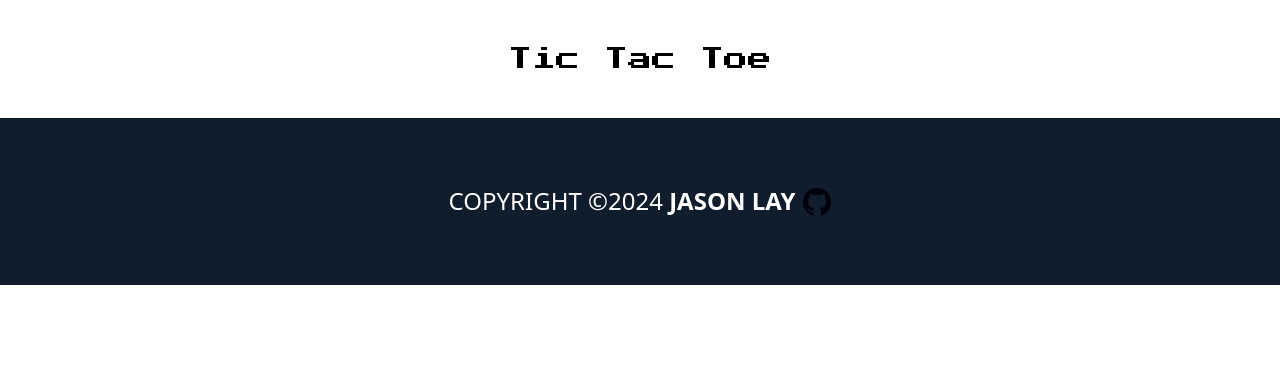
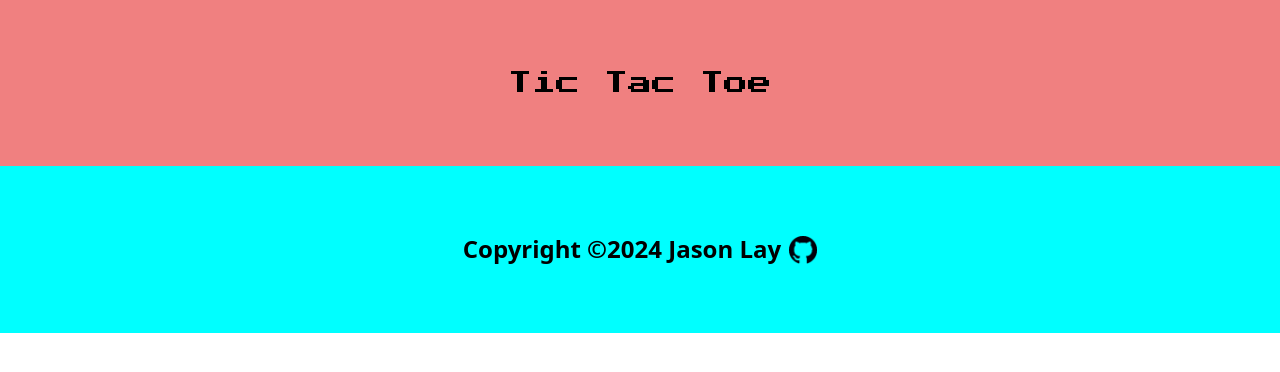
Before and after one commit to Beast-Code9999/Tic-Tac-Toe-2.0, a website: page index.html in a window 1280 px wide. Drawn offline with Linux system fonts and the light colour scheme.

Commit message:
add background colour to .header add background colour to .footer

```diff
--- a/sass/layout/_footer.scss
+++ b/sass/layout/_footer.scss
@@ -1,14 +1,10 @@
-.footer {
-    grid-column: full-start / full-end;
-    text-transform: uppercase;
-    background-color: $color-secondary;
-  }
-
   footer {
     padding: 8rem;
     text-align: center;
     font-size: 3rem;
-    color: white;
+    color: black;
+    font-weight: 900;
+    background-color: aqua;
 
     display: flex;
     justify-content: center;
@@ -26,7 +22,7 @@
 
   footer a {
     text-decoration: none;
-    color: white;
+    color: black;
     display: flex;
     justify-content: center;
     align-items: center;
--- a/sass/layout/_header.scss
+++ b/sass/layout/_header.scss
@@ -141,8 +141,9 @@
     display: flex;
     justify-content: center;
     align-items: center;
+    background-color: lightcoral;
 
-    padding: 5rem 0rem;
+    padding: 8rem 0rem;
     font-family: 'Press Start 2P', cursive;
     font-size: 3rem;
 }
--- a/sass/layout/_main.scss
+++ b/sass/layout/_main.scss
@@ -0,0 +1,5 @@
+.main {
+    position: relative;
+    width: 100%;
+
+}
```
Also changed, not shown: style.css.
